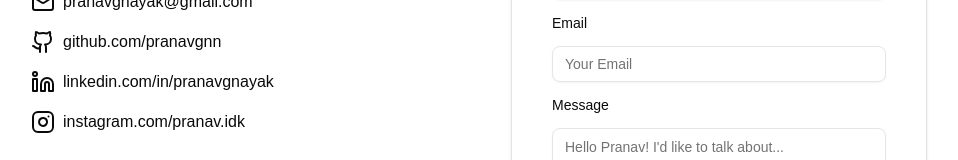
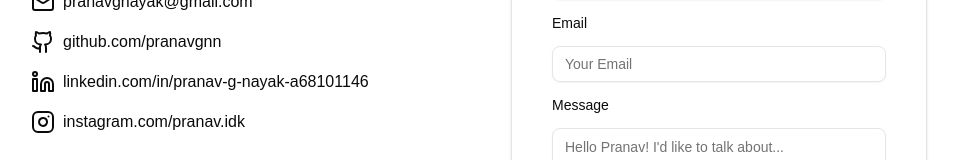
Before and after one commit to pranavgnn/portfolio-v2, a React (Vite) app: page / in a window 1280 px wide. Shown: the part 3309-3469 px from the top of the page, without its empty margins (161-1119 px from the left). Built offline with nearby package versions, Linux system fonts and the light colour scheme; a web font is replaced by a local one.

Commit message:
updated linkedin link

```diff
--- a/src/components/sections/Contact.tsx
+++ b/src/components/sections/Contact.tsx
@@ -57,7 +57,7 @@ const Contact = () => {
               icon={Github}
             />
             <ContactLink
-              href="https://www.linkedin.com/in/pranavgnayak/"
+              href="https://www.linkedin.com/in/pranav-g-nayak-a68101146/"
               icon={Linkedin}
             />
             <ContactLink
```
